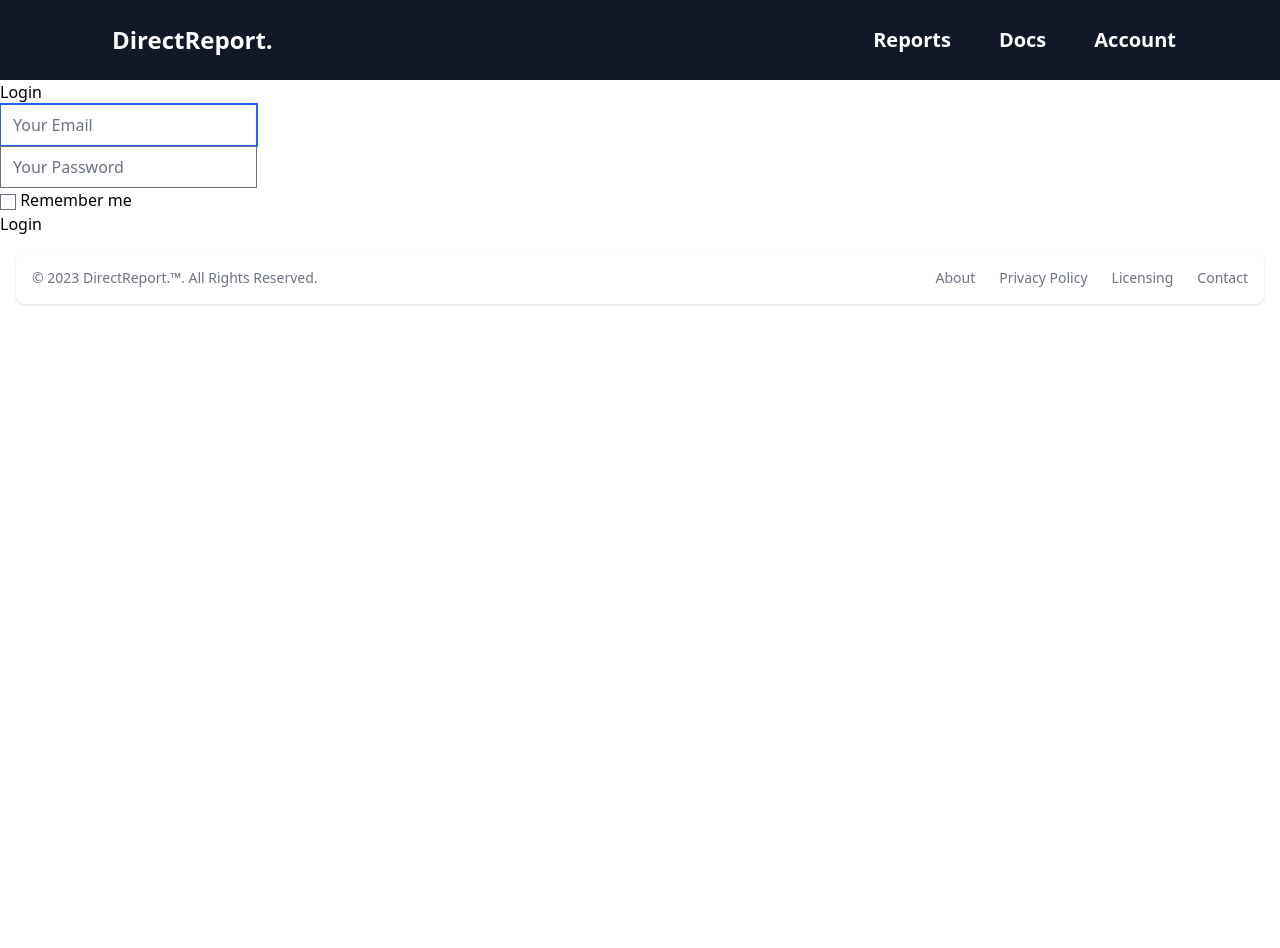
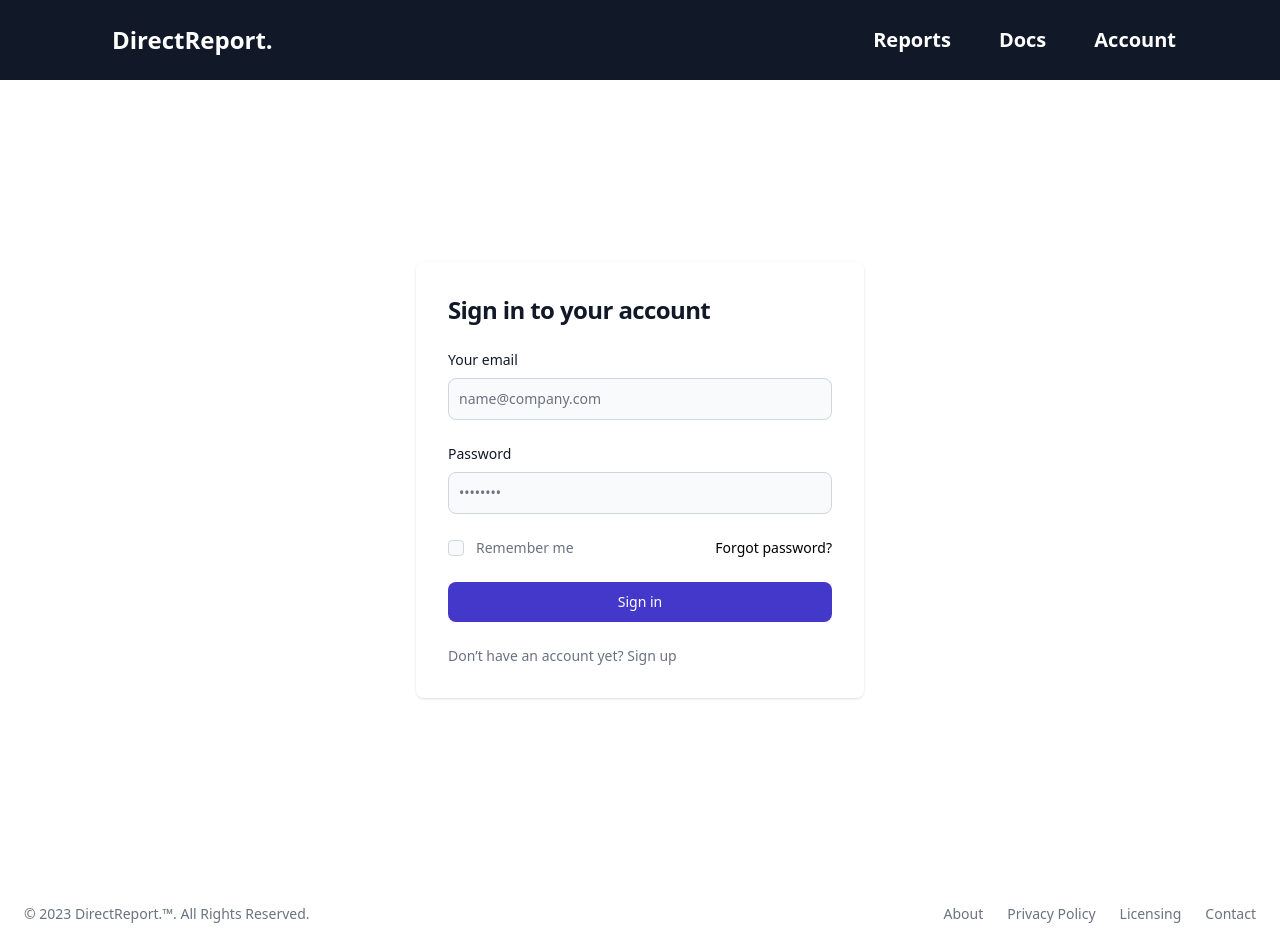
Before and after one commit to chriswebb09/DirectReport, a Flask app: template DirectReport/browserview/templates/login.html in a window 1280 px wide. Before the commit the page ends 305 px from the top, so only its background shows below. Run offline with Flask 3, Linux system fonts and the light colour scheme; the template is opened without the code that fills it, so the values that code supplies are empty; the visitor is signed in with stand-in values (Sample User, id 1); style sheets or scripts are compiled from the project's sources; some libraries are stand-ins or nearby versions.

Commit message:
update login flow

```diff
--- a/DirectReport/browserview/app.py
+++ b/DirectReport/browserview/app.py
@@ -4,7 +4,7 @@ import flask
 from flask import Flask, render_template, request, redirect, jsonify, json, url_for
 from werkzeug.security import generate_password_hash, check_password_hash
 from DirectReport.models.user_model import User, UserModel
-from flask_login import LoginManager, login_user, login_required, current_user
+from flask_login import LoginManager, login_user, login_required, logout_user, current_user
 # OpenAI
 import openai
 import appsecrets
@@ -62,6 +62,12 @@ def login():
             return redirect(url_for('account'))
     return render_template('login.html')
 
+@app.route('/logout')
+@login_required
+def logout():
+    logout_user()
+    return redirect(url_for('team_report'))
+
 @login_manager.user_loader
 def user_loader(email):
     user = user_model.get_user_by_email(email)
@@ -72,7 +78,6 @@ def user_loader(email):
 def request_loader(request):
     email = request.form.get('email')
     user = user_model.get_user_by_email(email)
-    user.id = email
     return user
 
 @app.route("/account", methods=['GET', 'POST'])
@@ -161,12 +166,13 @@ def report():
     #         "conclusion": "Theteamdemonstratedgoodprogressthisweek,withafocusonenhancingDebugInfoandSILGen,improvingtheParser,andimplementingvariousfixes.Theteamshouldcontinuetofocusontheseareasinthecomingweek."
     #     }
     # }
-
-    report = get_team_summarys_from_git_shortlog(prompt)
-    elements = report.choices[0].message.content
-    elements = elements.replace("'", '"')
-    elements = elements.replace('"albinek"', '')
-    json_object = json.loads(elements)
+    elements = {}
+    if prompt is not "":
+        report = get_team_summarys_from_git_shortlog(prompt)
+        elements = report.choices[0].message.content
+        elements = elements.replace("'", '"')
+        elements = elements.replace('"albinek"', '')
+        json_object = json.loads(elements)
     return elements, 201
 
 @app.route("/generate_email", methods=['POST'])
--- a/DirectReport/browserview/templates/_footer.html
+++ b/DirectReport/browserview/templates/_footer.html
@@ -1,4 +1,4 @@
-<footer class="bottom-0 bg-white rounded-lg shadow m-4 dark:bg-gray-800">
+<footer class="bottom-0 bg-white rounded-lg m-2 dark:bg-gray-800">
     <div class="w-full mx-auto max-w-screen-xl p-4 md:flex md:items-center md:justify-between">
       <span class="text-sm text-gray-500 sm:text-center dark:text-gray-400">© 2023 <a href="/" class="hover:underline">DirectReport.™</a>. All Rights Reserved.
     </span>
--- a/DirectReport/browserview/templates/_navigation.html
+++ b/DirectReport/browserview/templates/_navigation.html
@@ -4,7 +4,12 @@
         <ul class="flex px-6 font-semibold font-heading space-x-18">
             <li><a class="px-6 text-xl hover:text-gray-200" href="/teamreport">Reports</a></li>
             <li><a class="px-6 text-xl hover:text-gray-200" href="https://chriswebb09.github.io/DirectReport/">Docs</a></li>
-            <li><a class="px-6 text-xl hover:text-gray-200" href="/account">Account</a></li>
+            {% if current_user.is_authenticated %}
+                <li><a class="px-6 text-xl hover:text-gray-200" href="/account">Account</a></li>
+            {% else %}
+                <li><a class="px-6 text-xl hover:text-gray-200" href="/login">Login</a></li>
+            {% endif %}
+
         </ul>
     </div>
 </nav>
--- a/DirectReport/browserview/templates/account.html
+++ b/DirectReport/browserview/templates/account.html
@@ -24,7 +24,10 @@
                         <div class="col-span-1 justify-center my-10">
                           <div class="self-center bg-blue-200 py-10 py-10 px-10 my-5">
                                 <h1 class="text-center py-10 bg-blue-50">Account</h1>
-                                <p class="text-center">Account page body content</p>
+                               <form method="GET" action="/logout">
+                                    <button class="button is-block is-info is-large is-fullwidth">Logout</button>
+                               </form>
+                                {#<p class="text-center">Account page body content</p>#}
                             </div>
                         </div>
                         <div class="col-span-1 justify-center my-10">
--- a/DirectReport/browserview/templates/login.html
+++ b/DirectReport/browserview/templates/login.html
@@ -1,29 +1,68 @@
 {% extends "base.html" %}
 
 {% block content %}
-<div class="column is-4 is-offset-4">
-    <h3 class="title">Login</h3>
-    <div class="box">
-        <form method="POST" action="/login">
-            <div class="field">
-                <div class="control">
-                    <input class="input is-large" type="email" name="email" placeholder="Your Email" autofocus="">
-                </div>
-            </div>
 
-            <div class="field">
-                <div class="control">
-                    <input class="input is-large" type="password" name="password" placeholder="Your Password">
-                </div>
-            </div>
-            <div class="field">
-                <label class="checkbox">
-                    <input type="checkbox" name="remember">
-                    Remember me
-                </label>
-            </div>
-            <button class="button is-block is-info is-large is-fullwidth">Login</button>
-        </form>
-    </div>
-</div>
+     <div class="flex flex-col items-center justify-center px-6 py-8 mx-auto md:h-screen lg:py-0">
+{#      <a href="#" class="flex items-center mb-6 text-2xl font-semibold text-gray-900 dark:text-white">#}
+{#          <img class="w-8 h-8 mr-2" src="https://flowbite.s3.amazonaws.com/blocks/marketing-ui/logo.svg" alt="logo">#}
+{#          Flowbite    #}
+{#      </a>#}
+      <div class="w-full bg-white rounded-lg shadow dark:border md:mt-0 sm:max-w-md xl:p-0 dark:bg-gray-800 dark:border-gray-700">
+          <div class="p-6 space-y-4 md:space-y-6 sm:p-8">
+              <h1 class="text-xl font-bold leading-tight tracking-tight text-gray-900 md:text-2xl dark:text-white">
+                  Sign in to your account
+              </h1>
+              <form class="space-y-4 md:space-y-6" method="POST" action="/login">
+                  <div>
+                      <label for="email" class="block mb-2 text-sm font-medium text-gray-900 dark:text-white">Your email</label>
+                      <input type="email" name="email" id="email" class="bg-gray-50 border border-gray-300 text-gray-900 sm:text-sm rounded-lg focus:ring-primary-600 focus:border-primary-600 block w-full p-2.5 dark:bg-gray-700 dark:border-gray-600 dark:placeholder-gray-400 dark:text-white dark:focus:ring-blue-500 dark:focus:border-blue-500" placeholder="name@company.com" required="">
+                  </div>
+                  <div>
+                      <label for="password" class="block mb-2 text-sm font-medium text-gray-900 dark:text-white">Password</label>
+                      <input type="password" name="password" id="password" placeholder="••••••••" class="bg-gray-50 border border-gray-300 text-gray-900 sm:text-sm rounded-lg focus:ring-primary-600 focus:border-primary-600 block w-full p-2.5 dark:bg-gray-700 dark:border-gray-600 dark:placeholder-gray-400 dark:text-white dark:focus:ring-blue-500 dark:focus:border-blue-500" required="">
+                  </div>
+                  <div class="flex items-center justify-between">
+                      <div class="flex items-start">
+                          <div class="flex items-center h-5">
+                            <input id="remember"  name="remember" aria-describedby="remember" type="checkbox" class="w-4 h-4 border border-gray-300 rounded bg-gray-50 focus:ring-3 focus:ring-primary-300 dark:bg-gray-700 dark:border-gray-600 dark:focus:ring-primary-600 dark:ring-offset-gray-800" required="">
+                          </div>
+                          <div class="ml-3 text-sm">
+                            <label for="remember" class="text-gray-500 dark:text-gray-300">Remember me</label>
+                          </div>
+                      </div>
+                      <a href="#" class="text-sm font-medium text-primary-600 hover:underline dark:text-primary-500">Forgot password?</a>
+                  </div>
+                  <button type="submit" class="w-full text-white bg-indigo-700 hover:bg-primary-700 focus:ring-4 focus:outline-none focus:ring-primary-300 font-medium rounded-lg text-sm px-5 py-2.5 text-center dark:bg-primary-600 dark:hover:bg-primary-700 dark:focus:ring-primary-800">Sign in</button>
+                  <p class="text-sm font-light text-gray-500 dark:text-gray-400">
+                      Don’t have an account yet? <a href="#" class="font-medium text-primary-600 hover:underline dark:text-primary-500">Sign up</a>
+                  </p>
+              </form>
+          </div>
+      </div>
+  </div>
+{#<div class="column is-4 is-offset-4">#}
+{#    <h3 class="title">Login</h3>#}
+{#    <div class="box">#}
+{#        <form method="POST" action="/login">#}
+{#            <div class="field">#}
+{#                <div class="control">#}
+{#                    <input class="input is-large" type="email" name="email" placeholder="Your Email" autofocus="">#}
+{#                </div>#}
+{#            </div>#}
+{##}
+{#            <div class="field">#}
+{#                <div class="control">#}
+{#                    <input class="input is-large" type="password" name="password" placeholder="Your Password">#}
+{#                </div>#}
+{#            </div>#}
+{#            <div class="field">#}
+{#                <label class="checkbox">#}
+{#                    <input type="checkbox" name="remember">#}
+{#                    Remember me#}
+{#                </label>#}
+{#            </div>#}
+{#            <button class="button is-block is-info is-large is-fullwidth">Login</button>#}
+{#        </form>#}
+{#    </div>#}
+{#</div>#}
 {% endblock %}
```
